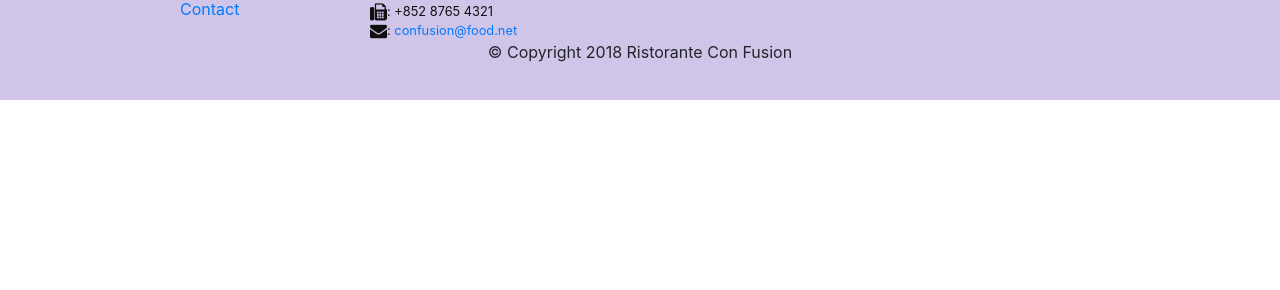
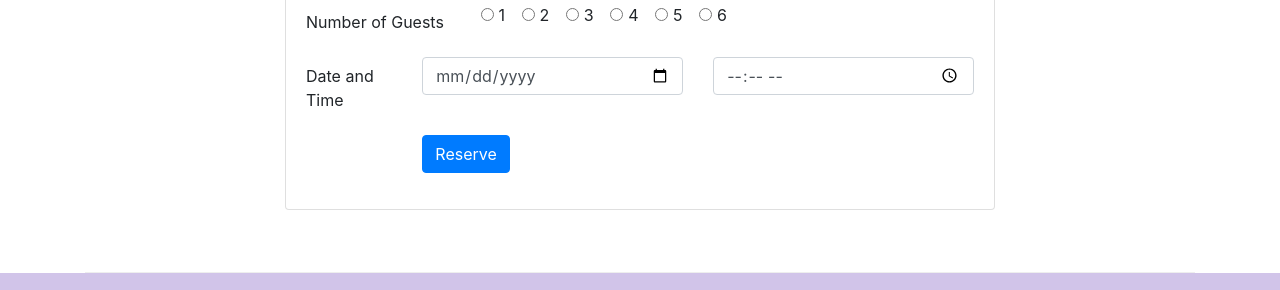
Before and after one commit to 2017116685/confusion, a website: page index.html in a window 1280 px wide. Shown: the part 1661-1951 px from the top of the page. Before the commit the page ends 1761 px from the top, so only its background shows below. Drawn offline with nearby package versions, Linux system fonts and the light colour scheme.

Commit message:
Added Reserve Form

```diff
--- a/index.html
+++ b/index.html
@@ -58,8 +58,11 @@
                     <h1>Ristorante con Fusion</h1>
                     <p>We take inspiration from the World's best cuisines, and create a unique fusion experience. Our lipsmacking creations will tickle your culinary senses!</p>
                 </div>
-                <div class="col-12 col-sm align-self-center">
+                <div class="col-12 col-sm-3 align-self-center">
                     <img src="img/logo.png" class="img-fluid">
+                </div>
+                <div class="col-12 col-sm-3">
+                    <a role="button" href="#reserve-form" class="btn btn-warning btn-sm btn-block" >Reserve Table</a>
                 </div>
             </div>
         </div>
@@ -89,12 +92,17 @@
                 <h3>This Month's Promotions</h3>
             </div>
             <div class="col col-sm col-md">
-                <h2>Weekend Grand Buffet</h2>
+                <div class="media">
+                    <div class="media-body">
+                        <h2 class="mt-0">Weekend Grand Buffet <span class="badge badge-danger">NEW</span></h2>
                         <p class="d-none d-sm-block">Featuring mouthwatering combinations with a choice of five different salads, six enticing appetizers, six main entrees and five choicest desserts. Free flowing bubbly and soft drinks. All for just $19.99 per person </p>
+                    </div>
+                    <img class="d-flex ml-3 img-thumbnail align-self-center" src="img/buffet.png" alt="Buffet">
+                </div>
             </div>
         </div>
 
-        <div class="row row-content align-items-center">
+        <div class="row row-content">
             <div class="col-12 col-sm-4 order-sm-last col-md-3">
                 <h3>Meet our Culinary Specialists</h3>
             </div>
@@ -107,6 +115,61 @@
                         <p class="d-none d-sm-block">
                             Award winning three-star Michelin chef with wide International experience having worked closely with whos-who in the culinary world, he specializes in creating mouthwatering Indo-Italian fusion experiences.
                         </p>
+                    </div>
+                </div>
+            </div>
+        </div>
+
+        <div class="row row-content justify-content-center">
+            <div class="col-12 col-sm-8">
+                <div class="card">
+                    <h3 class="card-header bg-warning text-white">Reserve a Table</h3>
+                    <div class="card-body">
+                        <form id="reserve-form">
+                            <div class="form-group row">
+                                <label class="col-md-3 col-form-label">Number of Guests</label>
+                                <div class="col-md-9">
+                                    <div class="form-check form-check-inline">
+                                        <input class="form-check-input" type="radio" name="guest-number" id="one-guest" value="1">
+                                        <label class="form-check-label" for="one-guest">1</label>
+                                    </div>
+                                    <div class="form-check form-check-inline">
+                                        <input class="form-check-input" type="radio" name="guest-number" id="two-guests" value="2">
+                                        <label class="form-check-label" for="two-guests">2</label>
+                                    </div>
+                                    <div class="form-check form-check-inline">
+                                        <input class="form-check-input" type="radio" name="guest-number" id="three-guests" value="3">
+                                        <label class="form-check-label" for="three-guests">3</label>
+                                    </div>
+                                    <div class="form-check form-check-inline">
+                                        <input class="form-check-input" type="radio" name="guest-number" id="four-guests" value="4">
+                                        <label class="form-check-label" for="four-guests">4</label>
+                                    </div>
+                                    <div class="form-check form-check-inline">
+                                        <input class="form-check-input" type="radio" name="guest-number" id="five-guests" value="5">
+                                        <label class="form-check-label" for="five-guests">5</label>
+                                    </div>
+                                    <div class="form-check form-check-inline">
+                                        <input class="form-check-input" type="radio" name="guest-number" id="six-guests" value="6">
+                                        <label class="form-check-label" for="six-guests">6</label>
+                                    </div>
+                                </div>
+                            </div>
+                            <div class="form-group row">
+                                <label for="reserve-time" class="col-12 col-md-2 col-form-label">Date and Time</label>
+                                <div class="col-12 col-sm-5">
+                                    <input type="date" class="form-control" id="reserve-date" name="reserve-date" placeholder="Date">
+                                </div>
+                                <div class="col-12 col-sm-5">
+                                    <input type="time" class="form-control"  id="reserve-time" name="reserve-time" placeholder="Time">
+                                </div>
+                            </div>
+                            <div class="form-group row">
+                                <div class="offset-md-2 col-md-10">
+                                    <button type="submit" class="btn btn-primary">Reserve</button>
+                                </div>
+                            </div>
+                        </form>
                     </div>
                 </div>
             </div>
```
Lines whose indentation alone changed are shown as unchanged.
